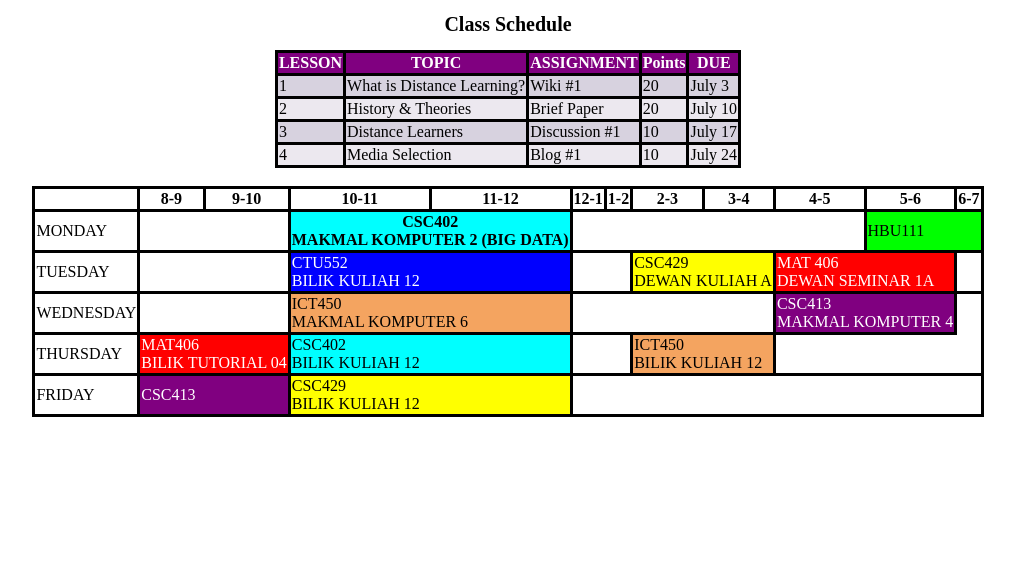
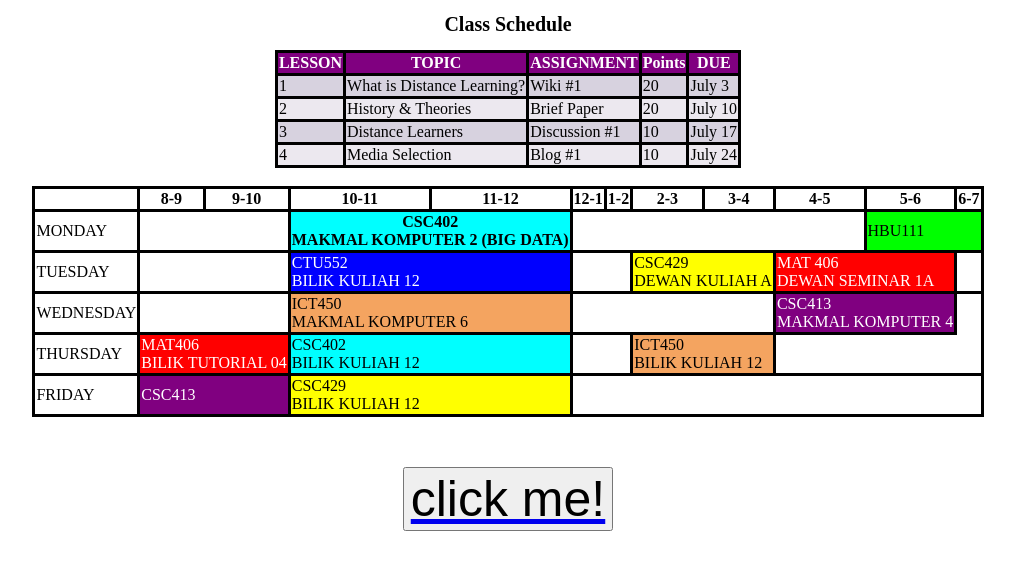
Before and after one commit to RahimiAyob/tabletexercise, a website built with webpack: page index.html in a window 1280 px wide. Shown: the whole page, without its empty margins (132-1147 px from the left). Built offline with nearby package versions, Linux system fonts and the light colour scheme.

Commit message:
add new page

```diff
--- a/index.html
+++ b/index.html
@@ -98,5 +98,9 @@
          <td colspan="7"></td>
        </tr>
      </table>
+     <a href="page2.html">
+      <button>click me!</button>
+     </a>
+
     </body>
 </html>
--- a/style.css
+++ b/style.css
@@ -13,7 +13,7 @@ h1 {
   font-size: 20px;
 }
 
-body, table {
+body, table{
   //text-align: center;
   margin-left: auto;
   margin-right: auto;
@@ -52,3 +52,9 @@ h1{
   background-color: blue;
   color: white;
 }
+
+button{
+  display: block;
+  font-size: 50px;
+  margin: 50px auto 0;
+}
```
Also changed, not shown: page2.html (added, +13 -0 lines). Lines whose indentation alone changed are shown as unchanged.
